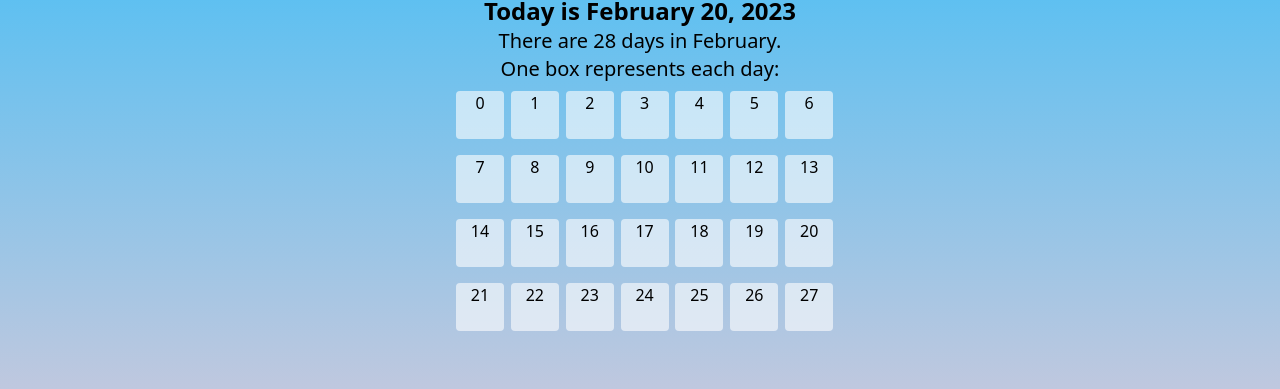
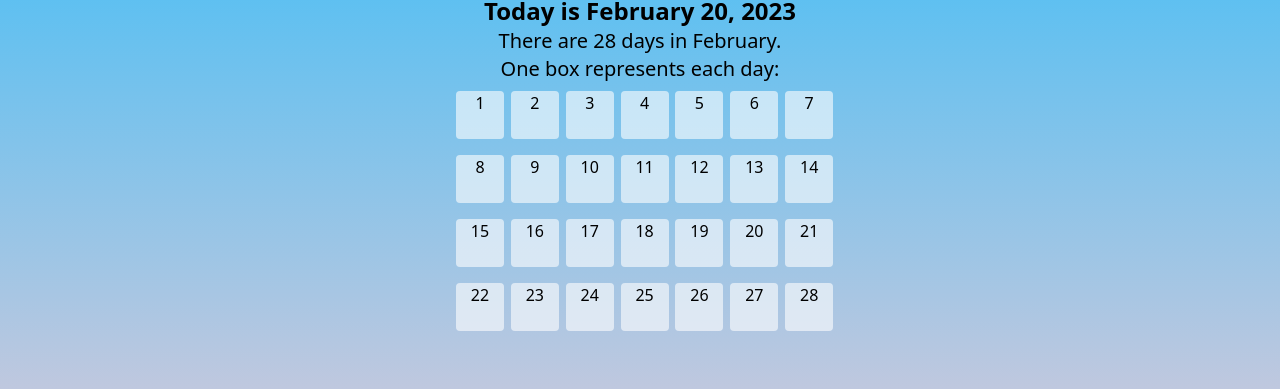
Before and after one commit to Pawtang/sunny-front, a React (Create React App) app in the folder Sunny/: page /month in a window 1280 px wide. Shown: the part 157-546 px from the top of the page. Built offline with nearby package versions, Linux system fonts and the light colour scheme.

Commit message:
generate dummy month data

```diff
--- a/Sunny/src/components/CalendarDay.tsx
+++ b/Sunny/src/components/CalendarDay.tsx
@@ -18,10 +18,10 @@ const CalendarDay: FunctionComponent<calendarDayProps> = (props) => {
     return (
       <Link to="/Day">
         <div
-          className="dayBox w-12 h-12 m-2 rounded bg-white/60 hover:bg-white hover:drop-shadow-md "
+          className="dayBox w-12 hover:-translate-y-1 h-12 hover:h-15 transition-all m-2 rounded bg-white/60 hover:bg-white hover:drop-shadow-md "
           // style={divStyle}
         >
-          <h1 className="text-large text-center">{dayIndex}</h1>
+          <h1 className="text-large text-center">{dayIndex + 1}</h1>
         </div>
       </Link>
     );
--- /dev/null
+++ b/Sunny/src/components/DummyMonthGen.tsx
@@ -0,0 +1,23 @@
+import dayjs, { Dayjs } from "dayjs";
+
+const DummyMonthGen = () => {
+  const randomInteger = (n: number) => {
+    return Math.floor(Math.random()) * n;
+  };
+  const days = dayjs().daysInMonth();
+  const generateMonth = () => {
+    const month: { id: number; quality: number; sleep: number; date: Dayjs }[] =
+      [];
+    for (let i = 0; i < days; i++) {
+      month.push({
+        id: i,
+        quality: randomInteger(4),
+        sleep: randomInteger(12),
+        date: dayjs(`${dayjs().year()}-${dayjs().month()}-${i + 1}`),
+      });
+    }
+    return month;
+  };
+};
+
+export default DummyMonthGen;
--- a/Sunny/src/components/Month.tsx
+++ b/Sunny/src/components/Month.tsx
@@ -4,6 +4,7 @@ import dayjs from "dayjs";
 import CalendarDay from "./CalendarDay";
 import ActionButton from "../elements/ActionButton";
 import LinkButton from "../elements/LinkButton";
+import DummyMonthGen from "./DummyMonthGen";
 
 const Month: FunctionComponent = () => {
   const today = dayjs();
--- a/Sunny/src/elements/BooleanRating.tsx
+++ b/Sunny/src/elements/BooleanRating.tsx
@@ -17,6 +17,7 @@ const BooleanRating: FunctionComponent<ratingProps> = (props) => {
   const [rating, setRating] = useState(false);
 
   return (
+    // Change to a nice toggle pill component
     <div className="container dayrating mx-auto px-6">
       <div className="grid grid-cols-3 mx-auto p-2">
         <div className="border-1 mx-auto">{value}</div>
--- a/Sunny/src/elements/NumberRating.tsx
+++ b/Sunny/src/elements/NumberRating.tsx
@@ -18,6 +18,7 @@ const NumberRating: FunctionComponent<ratingProps> = (props) => {
   const [rating, setRating] = useState(0);
 
   return (
+    // Need to remove the up/down formatting or just change to text input then use js to only accept numbers
     <div className="container dayrating mx-auto px-6">
       <div className="grid grid-cols-3 mx-auto p-2">
         <div className="border-1 mx-auto">{value}</div>
```
Also changed, not shown: Sunny/src/components/Day.tsx (+7 -1 lines).
